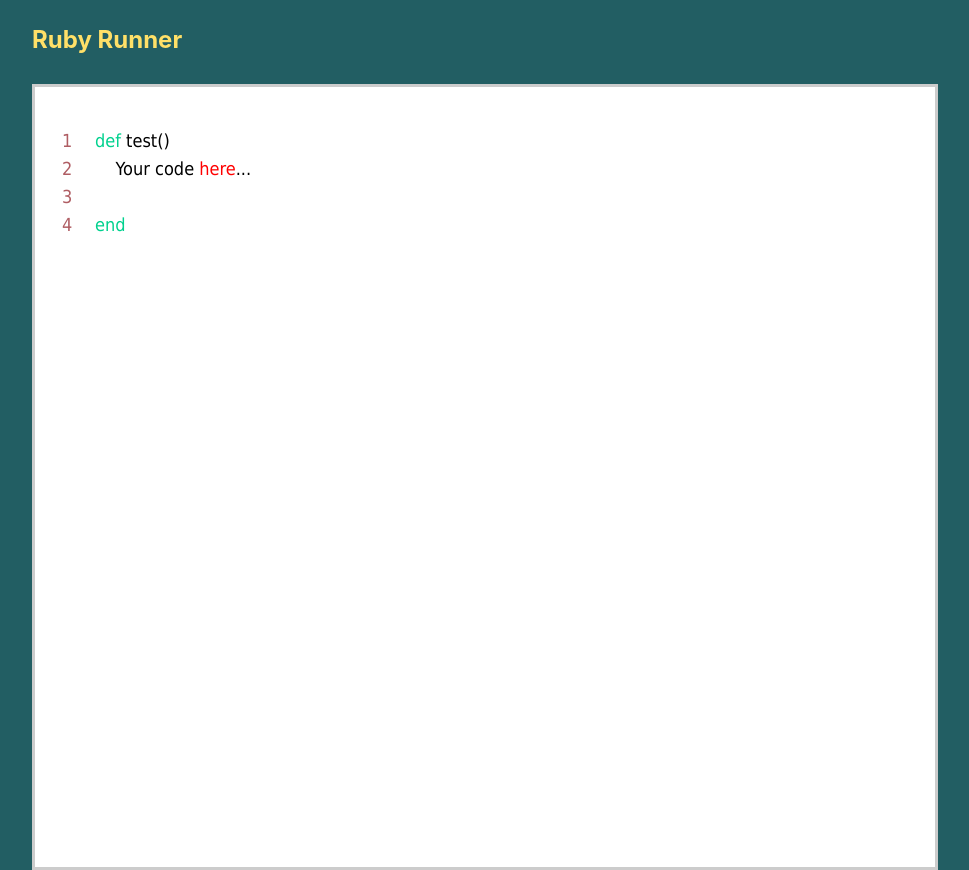
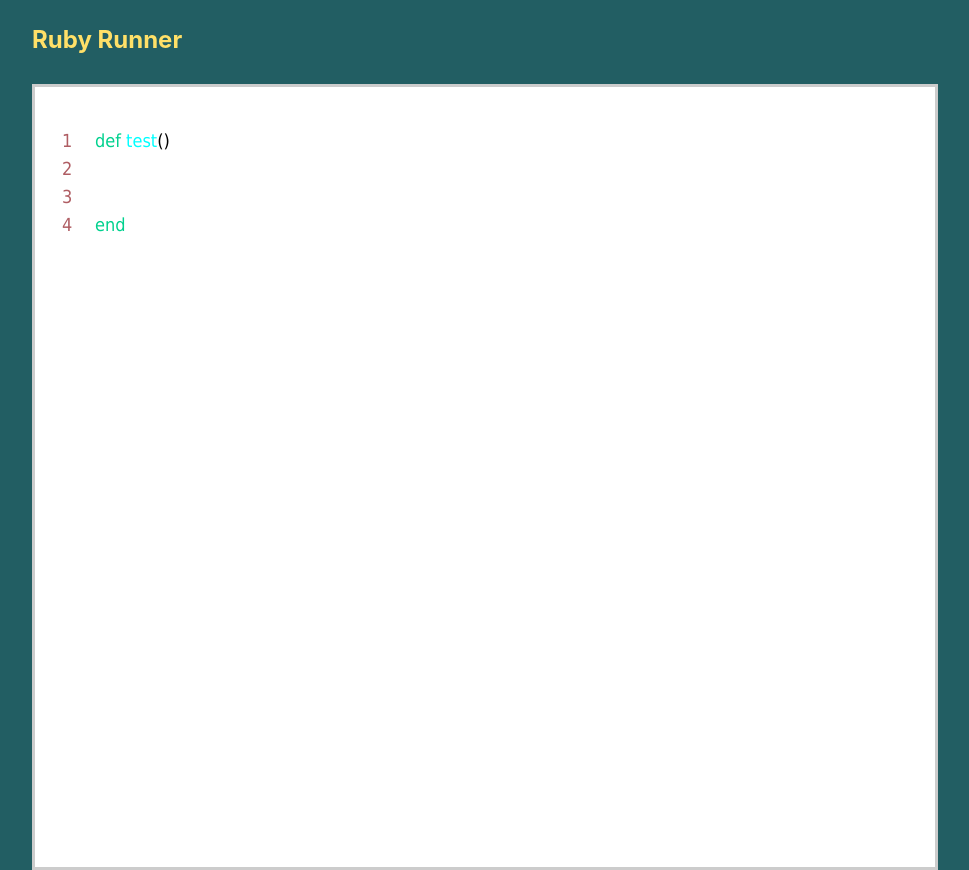
Before and after one commit to bmartinson5/ruby-IDE, a React (Create React App) app: page / in a window 1280 px wide. Shown: the whole page, without its empty margins (18-987 px from the left). Built offline with nearby package versions, Linux system fonts and the light colour scheme.

Commit message:
function coloring

```diff
--- a/src/Editor.js
+++ b/src/Editor.js
@@ -5,8 +5,9 @@ import "./CodeContent.css";
 const { hasCommandModifier } = Draft.KeyBindingUtil;
 
 const KEYWORD_REGEX = /\b(def|end|if|elsif|else|while|for)\b/g;
-const OBJECT_REGEX = /\b[a-z]+\./g;
-const METHOD_REGEX = /\.[a-z]+\b/g;
+const OBJECT_REGEX = /\b([a-z]|[A-Z])+\./g;
+const METHOD_REGEX = /\.([a-z]|[A-Z])+\b/g;
+const FUNCTION_REGEX = /(\b|\.)([a-z]|[A-Z])+\(/g;
 
 const KeywordSpan = props => {
   return <span style={{ color: "#00D18E" }}>{props.children}</span>;
@@ -20,6 +21,11 @@ const MethodSpan = props => {
   return <span style={{ color: "blue" }}>{props.children}</span>;
 };
 
+const FunctionSpan = props => {
+  return <span style={{ color: "cyan" }}>{props.children}</span>;
+};
+
+
 function keywordStrategy(contentBlock, callback, contentState) {
   findWithRegex(KEYWORD_REGEX, contentBlock, callback);
 }
@@ -32,15 +38,32 @@ function methodStrategy(contentBlock, callback, contentState) {
   findWithRegex(METHOD_REGEX, contentBlock, callback, "add");
 }
 
+function functionStrategy(contentBlock, callback, contentState) {
+  findWithRegex(FUNCTION_REGEX, contentBlock, callback, "function");
+}
+
+
 function findWithRegex(regex, contentBlock, callback, message = "") {
   const text = contentBlock.getText();
   let matchArr, start;
   while ((matchArr = regex.exec(text)) !== null) {
     console.log("match", matchArr);
     start = matchArr.index;
-    if (message === "add") callback(start + 1, start + 1 + matchArr[0].length-1);
-    else if (message === "subtract")
+    if (message === "add"){
+      callback(start + 1, start + 1 + matchArr[0].length-1);
+    }
+    else if (message === "subtract"){
       callback(start, start + matchArr[0].length - 1);
+    }
+    else if (message === "function"){
+      if(matchArr[0] && matchArr[0][0] && matchArr[0][0] === '.'){
+        ++start;
+        callback(start, start + matchArr[0].length - 2);
+      }
+      else{
+        callback(start, start + matchArr[0].length - 1);
+      }
+    }
     else callback(start, start + matchArr[0].length);
   }
 }
@@ -61,6 +84,10 @@ const compositeDecorator = new Draft.CompositeDecorator([
     component: KeywordSpan
   },
   {
+    strategy: functionStrategy,
+    component: FunctionSpan
+  },
+  {
     strategy: methodStrategy,
     component: MethodSpan
   },
@@ -68,6 +95,7 @@ const compositeDecorator = new Draft.CompositeDecorator([
     strategy: objectStrategy,
     component: ObjectSpan
   }
+
 ]);
 
 const createWithHTML = html => {
@@ -103,7 +131,7 @@ const firstEditor = createWithRawContent({
     },
     {
       key: "5h45r",
-      text: "    Your code here...",
+      text: "    ",
       type: "unstyled",
       depth: 0,
       entityRanges: [],
```
